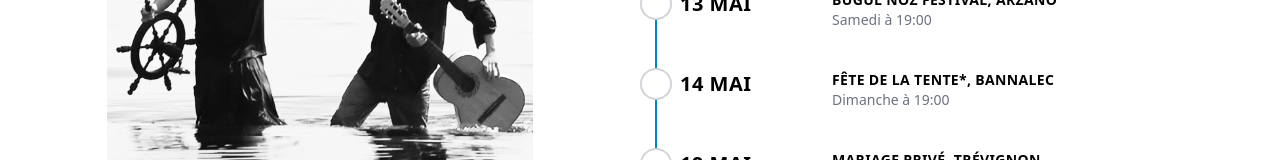
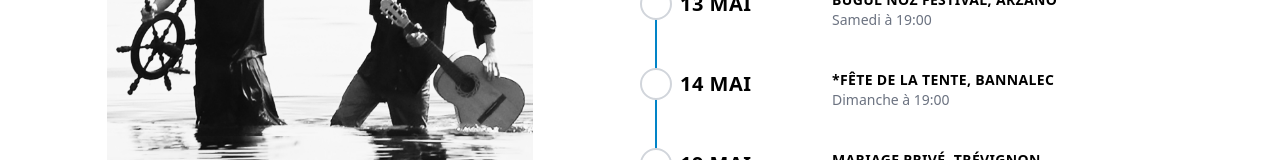
Before and after one commit to AlexandreKempf/en-tete-a-texte, a SvelteKit app: page /concerts in a window 1280 px wide. Shown: the part 382-542 px from the top of the page. Built offline with nearby package versions, Linux system fonts and the light colour scheme.

Commit message:
Update +page.svelte

```diff
--- a/src/routes/concerts/+page.svelte
+++ b/src/routes/concerts/+page.svelte
@@ -22,7 +22,7 @@
 		},
 		{
 			date: new Date(2023, 4, 14, 19, 0),
-			place: "Fête de la tente*, Bannalec"
+			place: "*Fête de la tente, Bannalec"
 		},
 		{
 			date: new Date(2023, 4, 19, 19, 0),
```
